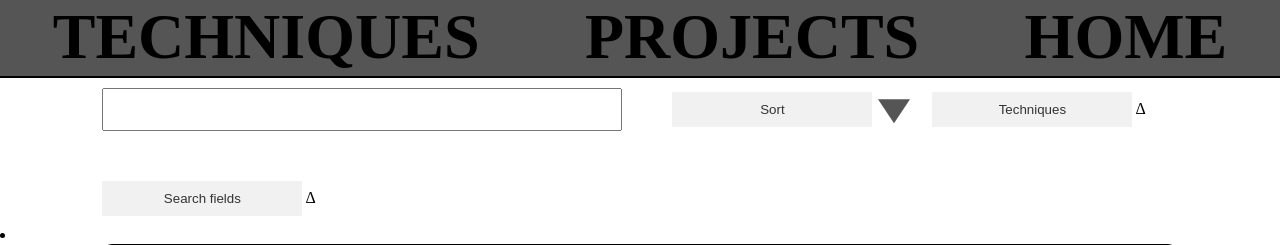
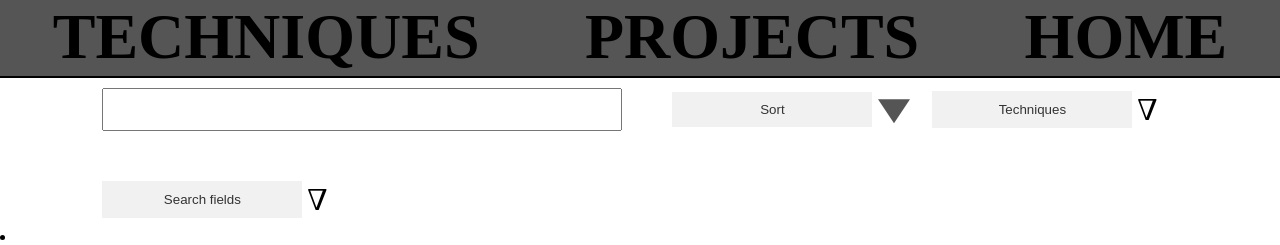
Before and after one commit to DarkDino77/TDP003, a Flask app: page /projects in a window 1280 px wide. Shown: the top 245 px of the page. Run offline with Flask 3, Linux system fonts and the light colour scheme.

Commit message:
Har laggt till delta symbolen i projects sidan

```diff
--- a/Presentationlager/static/styles.css
+++ b/Presentationlager/static/styles.css
@@ -62,6 +62,17 @@ body{
     cursor: pointer;
     text-align: center;
   }
+  .dropdown-button-grid-text {
+    display: flex;
+    flex-direction: row;
+    gap: 5px;
+  }
+  .Delta{
+    text-align: center;
+    font-size: xx-large;
+    transform: rotate(180deg) scaleX(-1) ;
+  }
+
 
   /* Style for the dropdown content */
   .dropdown-content-grid {
--- a/Presentationlager/templates/projects.html
+++ b/Presentationlager/templates/projects.html
@@ -38,7 +38,7 @@ Projects
       <div class="techniques_used">
 
         <div class="dropdown-container-grid">
-         <button class="dropdown-button-grid">Techniques </button> &Delta;
+         <div class="dropdown-button-grid-text"><button class="dropdown-button-grid">Techniques </button> <div class="Delta">&Delta;</div></div>
           <div class="dropdown-content-grid">
             <div class="checkbox-grid">
           {% for technique in techniques_used %}
@@ -51,7 +51,7 @@ Projects
       <div class="search_fields">
 
         <div class="dropdown-container">
-          <button class="dropdown-button"> Search fields </button> &Delta;
+          <div class="dropdown-button-grid-text"><button class="dropdown-button"> Search fields </button> <div class="Delta">&Delta;</div></div>
           <div class="dropdown-content">
             <label><input type="checkbox" value="project_id" name="search_fields" {% if search_fields_search %} {{"checked"  if "project_id" in search_fields_search}} {% endif %}> Project ID</label>
             <label><input type="checkbox" value="start_date" name="search_fields" {% if search_fields_search %} {{"checked"  if "start_date" in search_fields_search}} {% endif %}> Start Date</label>
```
